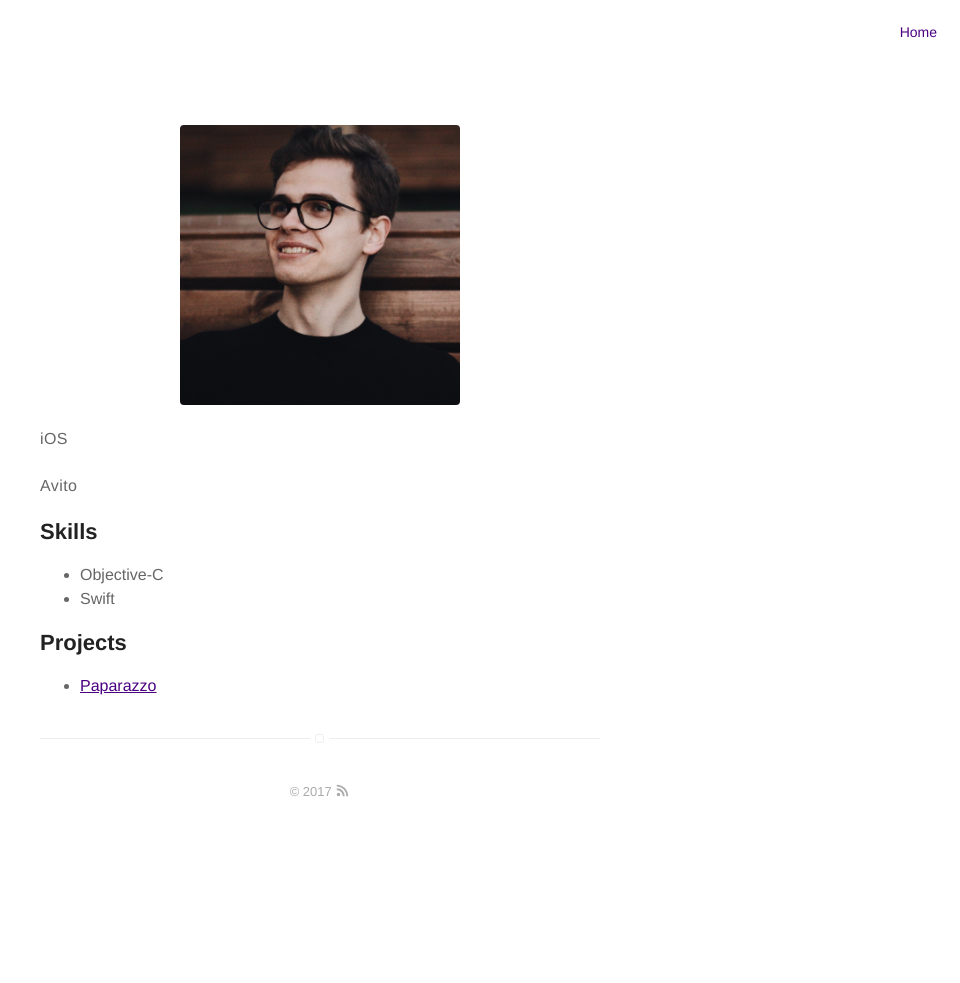
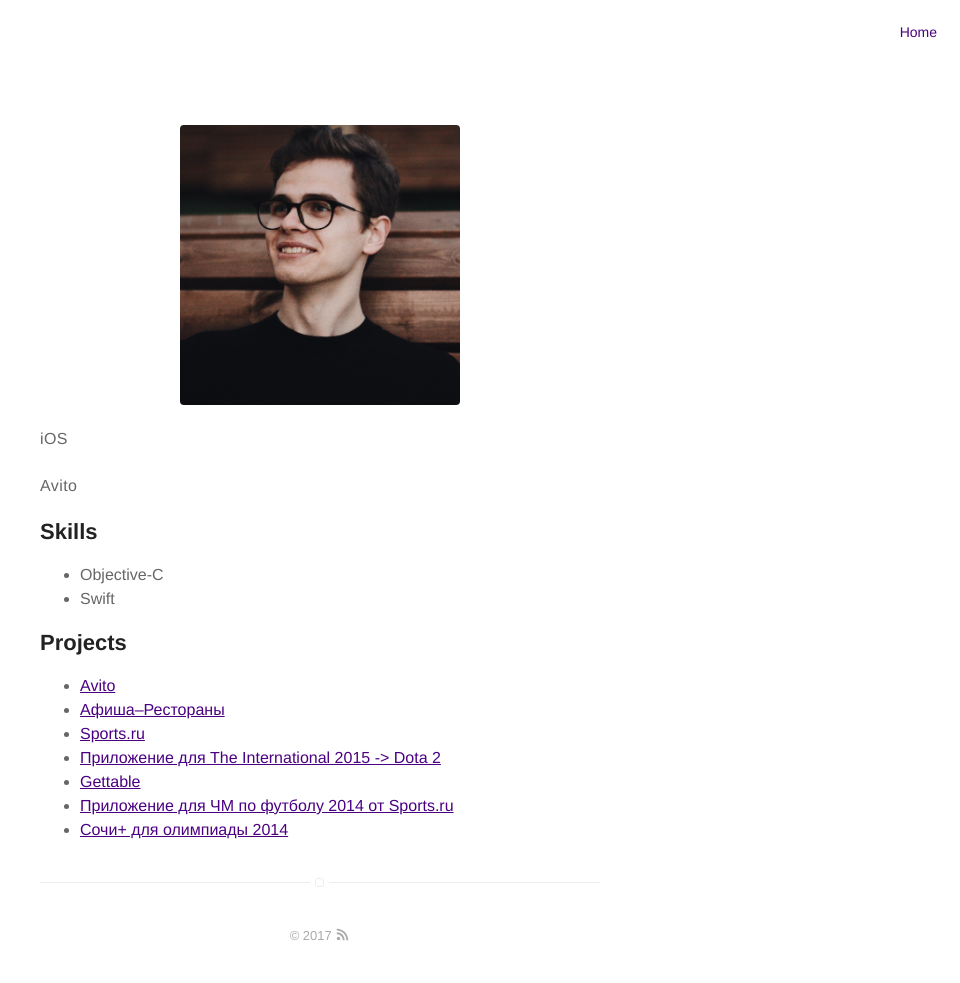
Before and after one commit to khomTima/khomtima.github.io, a Jekyll site: the page built from about.md, in a window 1280 px wide. Shown: the whole page, without its empty margins (320-1280 px from the left). Built offline with Jekyll 4.4.1, drawn with Linux system fonts in a browser that asks for light colours; before the commit the page ends 900 px from its top, so only the background shows below that.

Commit message:
Add projects

```diff
--- a/about.md
+++ b/about.md
@@ -18,5 +18,11 @@ layout: page
 <h2>Projects</h2>
 
 <ul>
-	<li><a href="https://github.com/khomTima/Paparazzo">Paparazzo</a></li>
+	<li><a href="https://itunes.apple.com/ru/app/%D0%BE%D0%B1%D1%8A%D1%8F%D0%B2%D0%BB%D0%B5%D0%BD%D0%B8%D1%8F-avito-%D0%B0%D0%B2%D1%82%D0%BE-%D1%80%D0%B0%D0%B1%D0%BE%D1%82%D0%B0-%D0%BD%D0%B5%D0%B4%D0%B2%D0%B8%D0%B6%D0%B8%D0%BC%D0%BE%D1%81%D1%82%D1%8C/id417281773?mt=8">Avito</a></li>
+	<li><a href="https://itunes.apple.com/ru/app/afisa-restorany/id916815434?lipi=urn%3Ali%3Apage%3Ad_flagship3_profile_view_base%3B3yyKIiPuRqyJdzR0IF5zWA%3D%3DPaparazzo">Афиша–Рестораны</a></li>
+	<li><a href="https://itunes.apple.com/ru/app/sports.ru-futbol-hokkej-olimpijskie/id542339626?mt=8&lipi=urn%3Ali%3Apage%3Ad_flagship3_profile_view_base%3B3yyKIiPuRqyJdzR0IF5zWA%3D%3DPaparazzo">Sports.ru</a></li>
+	<li><a href="https://itunes.apple.com/ru/app/ti5-live-matci-statistika/id1021254706?mt=8&lipi=urn%3Ali%3Apage%3Ad_flagship3_profile_view_base%3B3yyKIiPuRqyJdzR0IF5zWA%3D%3DPaparazzo">Приложение для The International 2015 -> Dota 2</a></li>
+	<li><a href="https://itunes.apple.com/ru/app/gettable-lucsie-restorany/id806188192?l=en&mt=8&lipi=urn%3Ali%3Apage%3Ad_flagship3_profile_view_base%3B3yyKIiPuRqyJdzR0IF5zWA%3D%3D">Gettable</a></li>
+	<li><a href="https://itunes.apple.com/ru/app/brazilia+/id888415799?lipi=urn%3Ali%3Apage%3Ad_flagship3_profile_view_base%3B3yyKIiPuRqyJdzR0IF5zWA%3D%3DPaparazzo">Приложение для ЧМ по футболу 2014 от Sports.ru</a></li>
+	<li><a href="https://itunes.apple.com/ru/app/soci+-sports.ru/id722946198?mt=8&lipi=urn%3Ali%3Apage%3Ad_flagship3_profile_view_base%3B3yyKIiPuRqyJdzR0IF5zWA%3D%3DPaparazzo">Сочи+ для олимпиады 2014</a></li>
 </ul>
```
